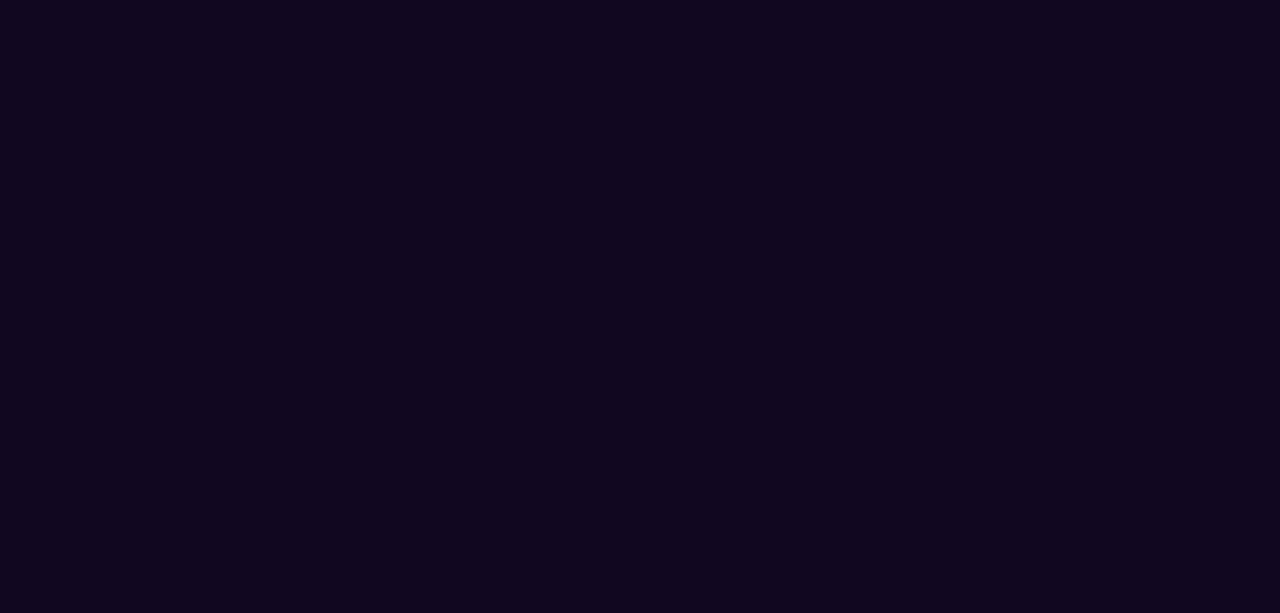
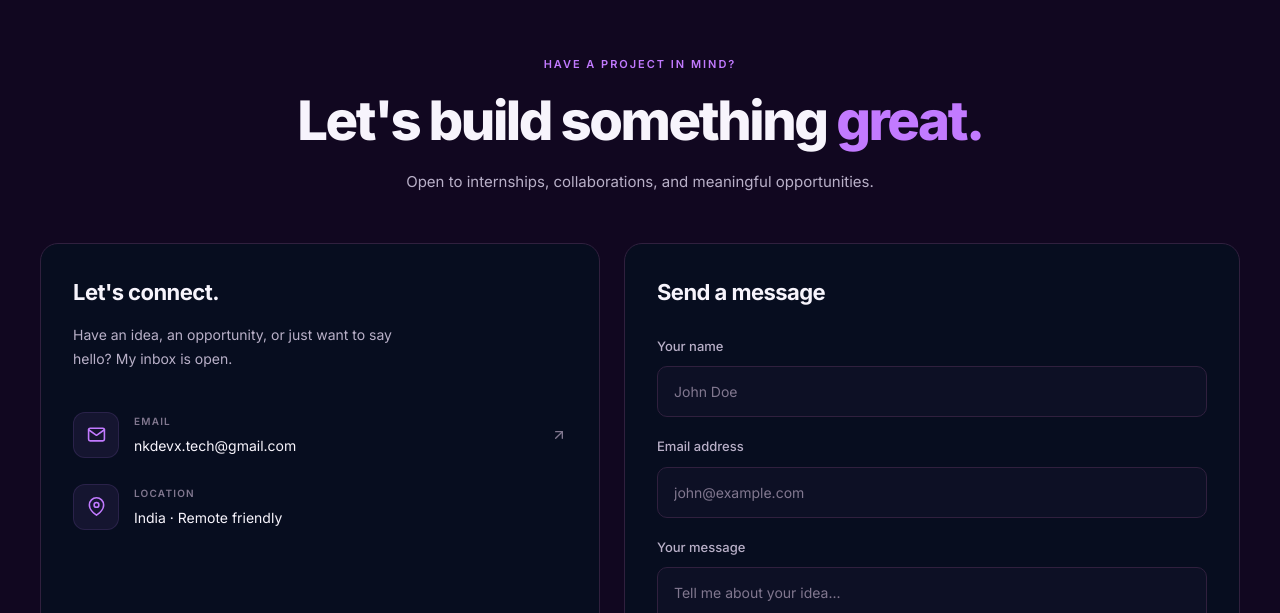
Before and after one commit to nikhilkdevx/My-PortFolio, a React (Vite) app: page / in a window 1280 px wide. Shown: the part 4567-5180 px from the top of the page. Before the commit the page ends 4517 px from the top, so only its background shows below. Built offline with nearby package versions, Linux system fonts and the light colour scheme.

Commit message:
added contact sec in main file

```diff
--- a/src/App.jsx
+++ b/src/App.jsx
@@ -9,6 +9,7 @@ import "devicon/devicon.min.css";
 import TechStack from "./sections/TechStack";
 import About from "./sections/About";
 import Education from "./sections/Education";
+import Contact from "./sections/Contact";
 
 function App() {
   const [introComplete, setIntroComplete] = useState(() => {
@@ -35,6 +36,7 @@ function App() {
         <TechStack/>
         <About/>
         <Education/>
+        <Contact/>
       </main>
     </>
   );
```
